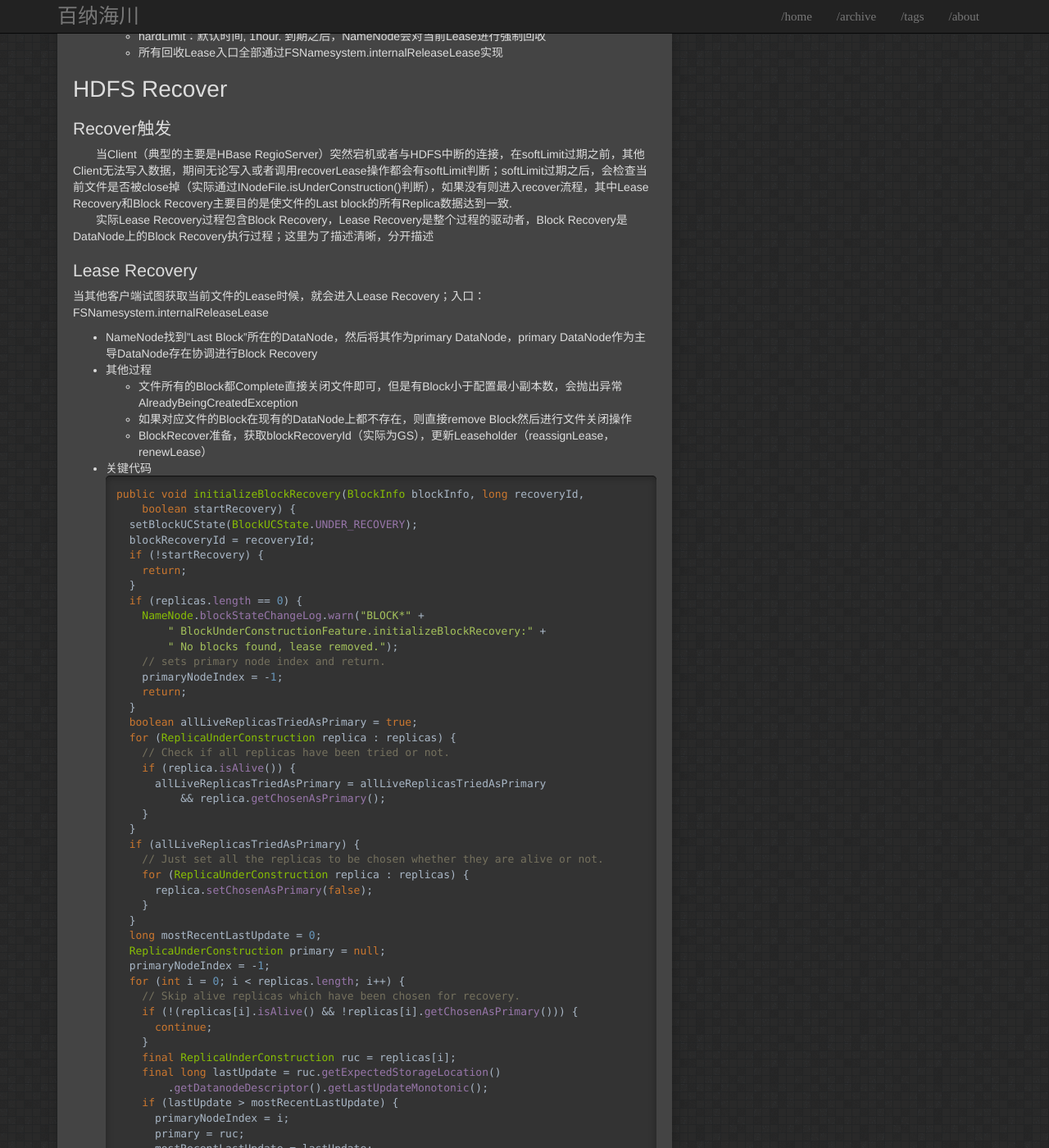
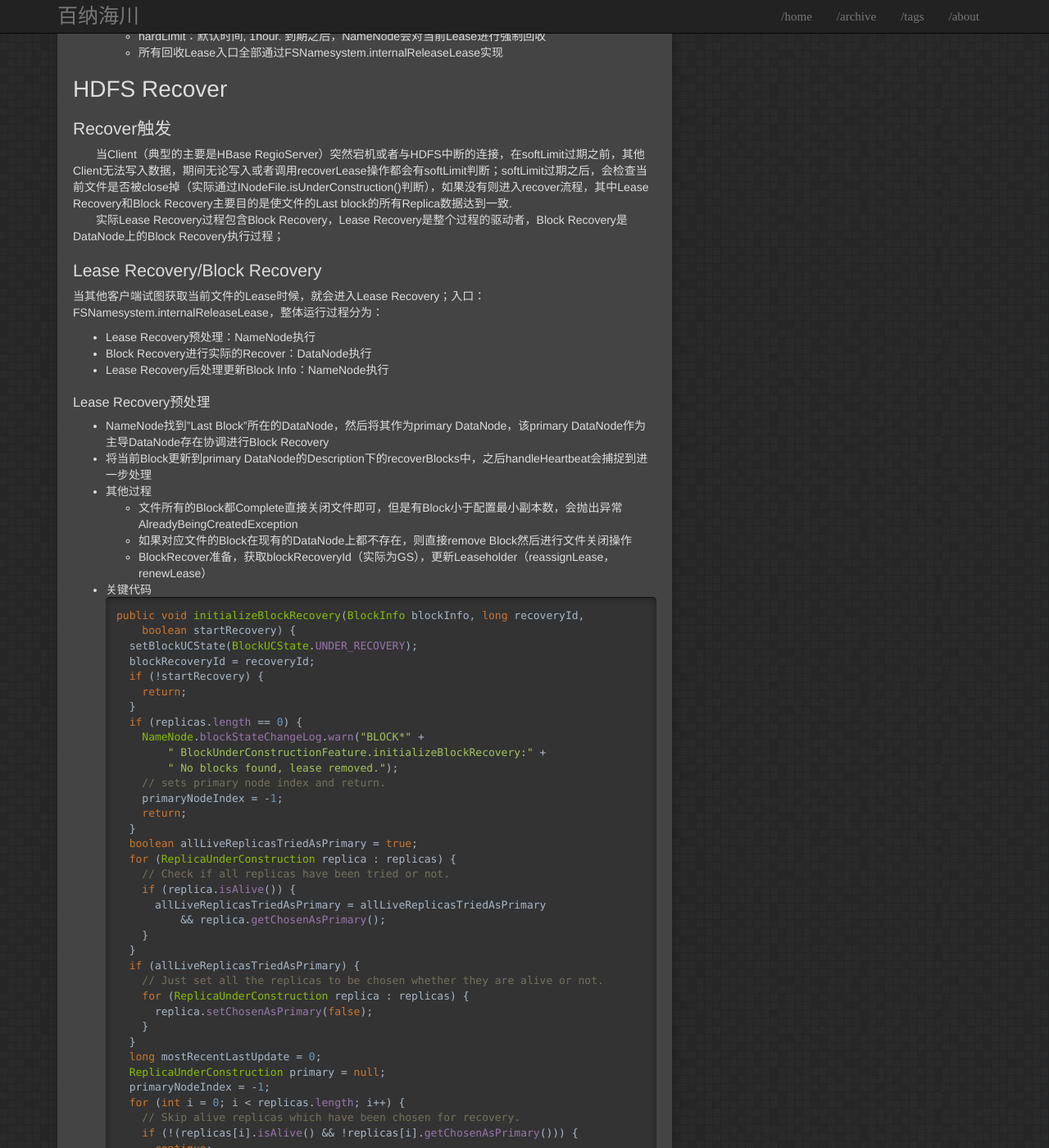
Before and after one commit to igithu/summary, a Jekyll site: the page built from _posts/2018-04-14-hdfs-recover.md, in a window 1280 px wide and 1400 px high, scrolled down 3479 px. Shown: the whole window at 82% size. Built offline with Jekyll 4.4.1, drawn with Linux system fonts in a browser that asks for light colours; some of the changed text lies outside the part shown.

Commit message:
Update 2018-04-14-hdfs-recover.md

````diff
--- a/_posts/2018-04-14-hdfs-recover.md
+++ b/_posts/2018-04-14-hdfs-recover.md
@@ -79,11 +79,17 @@ tags: hdfs
 
 ## Recover触发
 &emsp;&emsp;当Client（典型的主要是HBase RegioServer）突然宕机或者与HDFS中断的连接，在softLimit过期之前，其他Client无法写入数据，期间无论写入或者调用recoverLease操作都会有softLimit判断；softLimit过期之后，会检查当前文件是否被close掉（实际通过INodeFile.isUnderConstruction()判断），如果没有则进入recover流程，其中Lease Recovery和Block Recovery主要目的是使文件的Last block的所有Replica数据达到一致.
-&emsp;&emsp;实际Lease Recovery过程包含Block Recovery，Lease Recovery是整个过程的驱动者，Block Recovery是DataNode上的Block Recovery执行过程；这里为了描述清晰，分开描述
+&emsp;&emsp;实际Lease Recovery过程包含Block Recovery，Lease Recovery是整个过程的驱动者，Block Recovery是DataNode上的Block Recovery执行过程；
 
-## Lease Recovery
-当其他客户端试图获取当前文件的Lease时候，就会进入Lease Recovery；入口：FSNamesystem.internalReleaseLease
-* NameNode找到"Last Block"所在的DataNode，然后将其作为primary DataNode，primary DataNode作为主导DataNode存在协调进行Block Recovery
+## Lease Recovery/Block Recovery
+当其他客户端试图获取当前文件的Lease时候，就会进入Lease Recovery；入口：FSNamesystem.internalReleaseLease，整体运行过程分为：
+* Lease Recovery预处理：NameNode执行
+* Block Recovery进行实际的Recover：DataNode执行
+* Lease Recovery后处理更新Block Info：NameNode执行
+
+### Lease Recovery预处理
+* NameNode找到"Last Block"所在的DataNode，然后将其作为primary DataNode，该primary DataNode作为主导DataNode存在协调进行Block Recovery
+* 将当前Block更新到primary DataNode的Description下的recoverBlocks中，之后handleHeartbeat会捕捉到进一步处理
 * 其他过程
   * 文件所有的Block都Complete直接关闭文件即可，但是有Block小于配置最小副本数，会抛出异常AlreadyBeingCreatedException
   * 如果对应文件的Block在现有的DataNode上都不存在，则直接remove Block然后进行文件关闭操作
@@ -146,8 +152,18 @@ public void initializeBlockRecovery(BlockInfo blockInfo, long recoveryId,
  }
 ```
 
-## Block Recovery
-&emsp;&emsp;Block Recovery
+### Block Recovery执行
+&emsp;&emsp;Block Recovery被LeaseRecovery所触发，其中recoverId实际上是GS，Block Recovery过程主要跨越NameNode和DataNode进行执行
+#### NameNode执行部分
+* NameNode在执行handleHeartbeat，过程中会捕捉到有需要Recovery的Block
+* 执行truncate相关逻辑，过滤stale node：主要30s没有心跳的DataNode
+* 发送BlockRecoveryCommand，RecoverBlock到DataNode进一步进行Recover
+#### DataNode执行部分
+&emsp;&emsp;DataNode会接收到NameNode发送来的BlockRecoveryCommand，开始继续Recover；在DataNode上执行Recover的载体主要有BlockRecoveryWorker和其包含的Class：RecoveryTaskContiguous
+BlockRecoveryWorker中启动Task（RecoveryTaskContiguous）开始recover
+### Lease Recovery确认Recover
+
+
 
 ## Pipeline Recovery
 
````
